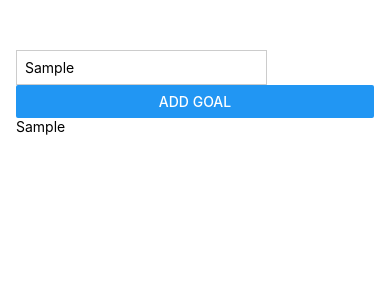
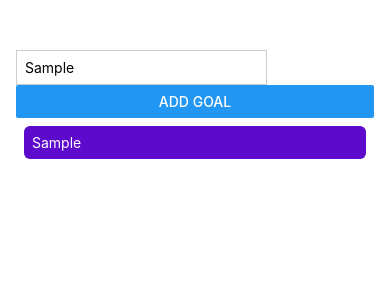
Before and after one commit to KennethSoriano/RNCourse, a React Native app: screen / in a window 390 px wide. Both pictures are taken after typing "Sample" into the empty fields and a click on the button "ADD GOAL". Shown: the top 300 px of the page. Built offline with nearby package versions, Linux system fonts and the light colour scheme.

Commit message:
platform specific styling

```diff
--- a/App.js
+++ b/App.js
@@ -24,7 +24,13 @@
         <Button title='Add Goal' onPress={addGoalHandler} />
       </View>
       <View style={styles.goalsContainer}>
-        {courseGoals.map((goal) => <Text key={goal}>{goal}</Text>)}
+        {courseGoals.map((goal) => (
+          <View style={styles.goalItem} key={goal}>
+            <Text style={styles.goalText}>
+              {goal}
+            </Text>
+          </View>
+        ))}
       </View>
     </View>
   );
@@ -60,6 +66,9 @@
     padding: 8,
     borderRadius: 6,
     backgroundColor: '#5e0aCC',
+
+  },
+  goalText: {
     color: 'white'
   }
 
```
